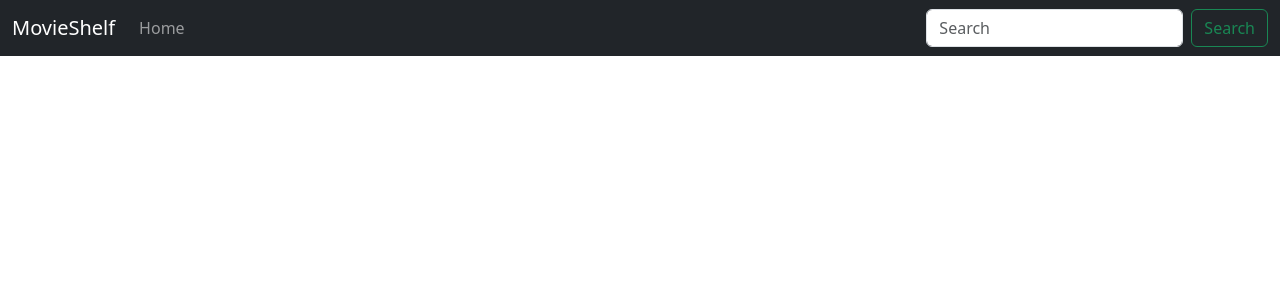
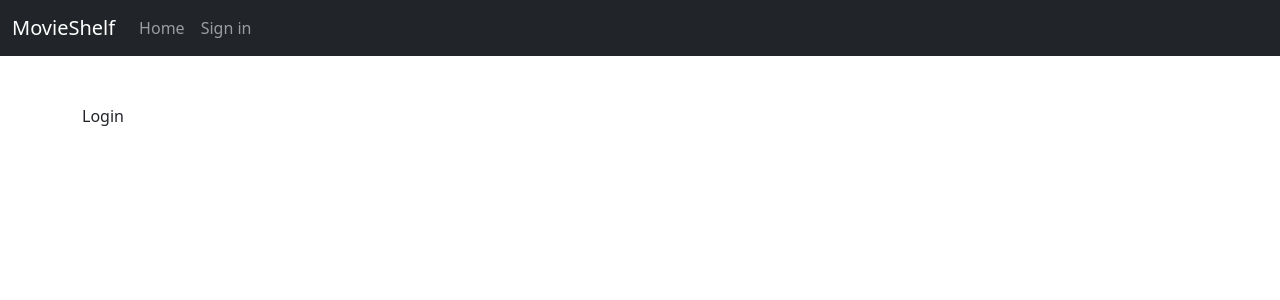
Before and after one commit to Maciej-Develop/MovieShelf, a React (Vite) app in the folder movieshelf-client/: page /login in a window 1280 px wide. Shown: the top 300 px of the page. Built offline with nearby package versions, Linux system fonts and the light colour scheme.

Commit message:
file + route for login start

```diff
--- a/movieshelf-client/src/App.jsx
+++ b/movieshelf-client/src/App.jsx
@@ -1,6 +1,7 @@
 import {Routes, Route} from "react-router-dom";
 import Home from './pages/Home';
 import MovieDetailPage from './pages/MovieDetailPage';
+import LoginPage from "./pages/LoginPage";
 import NavBar from './components/NavBar';
 import 'bootstrap/dist/css/bootstrap.min.css';
 import 'bootstrap/dist/js/bootstrap.bundle.min.js';
@@ -15,6 +16,7 @@ function App() {
         <Routes>
           <Route path='/' element={ <Home />}/>
           <Route path='/movie/:id' element={<MovieDetailPage/>}></Route>
+          <Route path="/login" element={<LoginPage/>}></Route>
         </Routes>
       </main>
     </div>
--- a/movieshelf-client/src/components/NavBar.jsx
+++ b/movieshelf-client/src/components/NavBar.jsx
@@ -21,17 +21,10 @@ function NavBar() {
           <li className="nav-item">
             <Link to="/" className="nav-link">Home</Link>
           </li>
+          <li>
+            <Link to="/login" className="nav-link">Sign in</Link>
+          </li>
         </ul>
-        <form onSubmit={handleSearch} className="d-flex" role="search">
-          <input
-            className="form-control me-2"
-            type="search"
-            placeholder="Search"
-            aria-label="Search"
-            value={query}
-            onChange={(e) => setQuery(e.target.value)}/>
-          <button className="btn btn-outline-success" type="submit">Search</button>
-      </form>
       </div>
     </div>
   </nav>
--- /dev/null
+++ b/movieshelf-client/src/pages/LoginPage.jsx
@@ -0,0 +1,12 @@
+
+
+function LoginPage() {
+    return <>
+    <p>Login</p>
+    <form>
+
+    </form>
+    </>
+}
+
+export default LoginPage;
```
